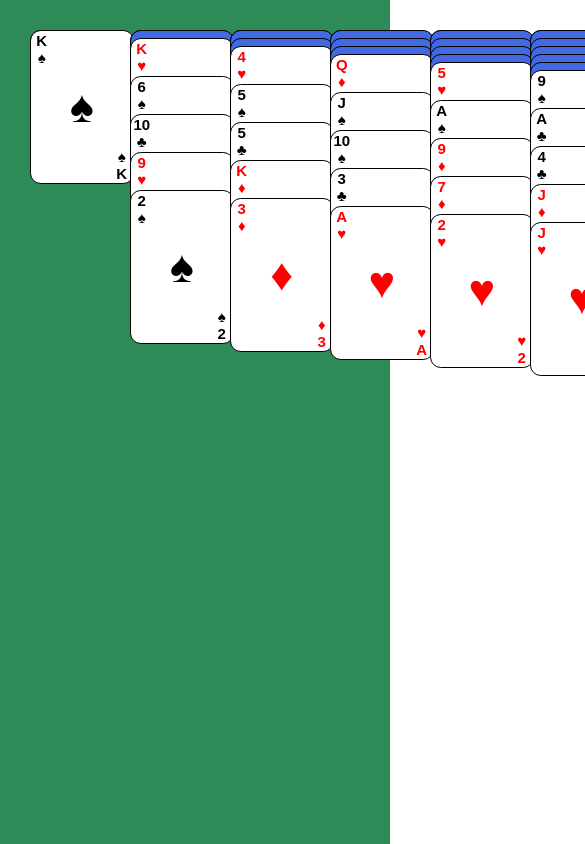
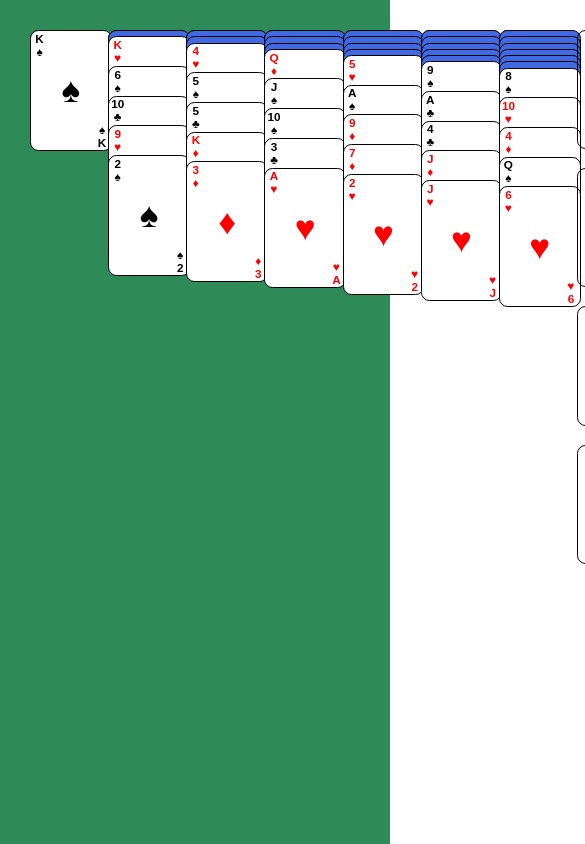
Before and after one commit to jabn1/YukonSolitaire, an Angular app: page / in a window 390 px wide. Shown: the top 844 px of the page, 585 px wide, since content can reach past the window. Built offline with nearby package versions, Linux system fonts and the light colour scheme.

Commit message:
Added responsive card size

```diff
--- a/src/app/app.component.html
+++ b/src/app/app.component.html
@@ -10,5 +10,4 @@
     <div style="height: 200px;"></div>
     <app-tableau-stack></app-tableau-stack>
 </div> -->
-
 <app-table></app-table>
--- a/src/app/app.component.ts
+++ b/src/app/app.component.ts
@@ -7,4 +7,5 @@ import { Component } from '@angular/core';
 })
 export class AppComponent {
   title = 'yukon';
+
 }
--- a/src/app/card/card.component.html
+++ b/src/app/card/card.component.html
@@ -1,6 +1,6 @@
-<div [style.height]="overlapHeight" *ngIf="this.card.visible; invisible">
+<div  *ngIf="this.card.visible; invisible" [ngStyle]="tableService.cardOverlap[this.faceUp]">
 
-    <div *ngIf="faceUp; else down" class="card" [style.color]="color" [style]="tableService.cardDimension" >
+    <div *ngIf="faceUp; else down" class="card" [style.color]="color" [ngStyle]="tableService.cardDimension"  >
         <div class="left">
             {{value}}
             <br>
@@ -17,8 +17,8 @@
     </div>
 
     <ng-template #down>
-        <div class="card facedown" [style]="tableService.cardDimension"></div>
+        <div class="card facedown" [ngStyle]="tableService.cardDimension" ></div>
     </ng-template>
 
 </div>
-<ng-template #invisible><div class="card" [style.color]="color" [style]="tableService.cardDimension"></div></ng-template>
+<ng-template #invisible><div class="card" [style.color]="color" [ngStyle]="tableService.cardDimension" ></div></ng-template>
--- a/src/app/card/card.component.ts
+++ b/src/app/card/card.component.ts
@@ -14,7 +14,7 @@ export class CardComponent implements OnInit {
   value: string;
   suit: string;
   color: string;
-  overlapHeight: string;
+  overlapHeight: {};
   constructor(public tableService: TableService) { }
 
 
@@ -23,10 +23,10 @@ export class CardComponent implements OnInit {
     this.suit = this.tableService.deck.suits[this.card.suit];
 
     if(this.faceUp){
-      this.overlapHeight = `${this.tableService.baseCardDimension*0.38}px`;
+      this.overlapHeight = {'height': `${this.tableService.baseCardDimension*0.38}px`};
     }
     else{
-      this.overlapHeight = `${this.tableService.baseCardDimension*0.08}px`;
+      this.overlapHeight = {'height': `${this.tableService.baseCardDimension*0.08}px`};
     }
     if(this.suit === '♥' || this.suit === '♦'){
       this.color = 'red';
--- a/src/app/foundation-stack/foundation-stack.component.html
+++ b/src/app/foundation-stack/foundation-stack.component.html
@@ -3,9 +3,9 @@
 (cdkDropListDropped)="drop($event)"
 >
 
-    <div *ngIf="foundationStack.stack.length === 0; else lastCard" class="foundation" [style]="tableService.cardDimension"><span class="element">{{suit}}</span></div>
+    <div *ngIf="foundationStack.stack.length === 0; else lastCard" class="foundation" [ngStyle]="tableService.cardDimension"><span class="element">{{suit}}</span></div>
     <ng-template #lastCard>
-        <div *ngFor="let card of [this.foundationStack.stack[this.foundationStack.stack.length-1]]" class="foundation-card" [style]="tableService.cardDimension">
+        <div *ngFor="let card of [this.foundationStack.stack[this.foundationStack.stack.length-1]]" class="foundation-card" [ngStyle]="tableService.cardDimension">
             <app-card [faceUp]="true" [card]="card" ></app-card>
         </div>
 
--- a/src/app/table.service.ts
+++ b/src/app/table.service.ts
@@ -1,7 +1,7 @@
 import { Injectable } from '@angular/core';
 import { Table } from "./Models/table";
 import { Deck } from './Models/deck';
-
+import { HostListener } from "@angular/core";
 @Injectable({
   providedIn: 'root'
 })
@@ -10,8 +10,26 @@ export class TableService {
   table: Table;
 
 
+  @HostListener('window:resize', ['$event'])
+  onResize(event?) {
+     this.baseCardDimension = window.innerHeight*(100/1080);
+     this.cardDimension = {
+      'width': `${this.baseCardDimension}px`,
+      'height': `${this.baseCardDimension*1.5}px`,
+      'border-width': `${0.006*this.baseCardDimension}px`,
+      'border-radius': `${0.108*this.baseCardDimension}px`,
+      'font-size': `${0.15*this.baseCardDimension}px`
+    }
+    this.cardOverlap = {true: {'height': `${this.baseCardDimension*0.38}px`}, false: {'height': `${this.baseCardDimension*0.08}px`}}
+
+
+  }
+
+
   baseCardDimension: number;
-  cardDimension: string;
+  cardOverlap: {};
+
+  cardDimension: {};
 
 
   restartGame(): void {
@@ -19,15 +37,7 @@ export class TableService {
   }
 
   constructor() {
-    this.baseCardDimension = 100;
-
-    this.cardDimension = `
-      width: ${this.baseCardDimension}px;
-      height: ${this.baseCardDimension*1.5}px;
-      border-width: ${0.006*this.baseCardDimension}px;
-      border-radius: ${0.108*this.baseCardDimension}px;
-      font-size: ${0.15*this.baseCardDimension}px;
-    `;
+    this.onResize();
 
 
     this.deck = new Deck();
--- a/src/app/table/table.component.html
+++ b/src/app/table/table.component.html
@@ -15,7 +15,7 @@
     </div>
 </div> -->
 
-<div class="general-container">
+<div class="general-container" (window:resize)="tableService.onResize($event)">
     <div cdkDropListGroup class="grid-container">
 
         <div *ngFor="let tableauStack of tableService.table.tableau" >
--- a/src/app/tableau-stack/tableau-stack.component.html
+++ b/src/app/tableau-stack/tableau-stack.component.html
@@ -6,7 +6,7 @@
         (cdkDropListDropped)="drop($event)"
 
         >
-        <div class="tableau" [style]="tableService.cardDimension"></div>
+        <div class="tableau" [ngStyle]="tableService.cardDimension"></div>
         <div *ngFor="let cardFD of faceDownCards" >
             <app-card  [faceUp]="false" [card]="cardFD" ></app-card>
         </div>
```
